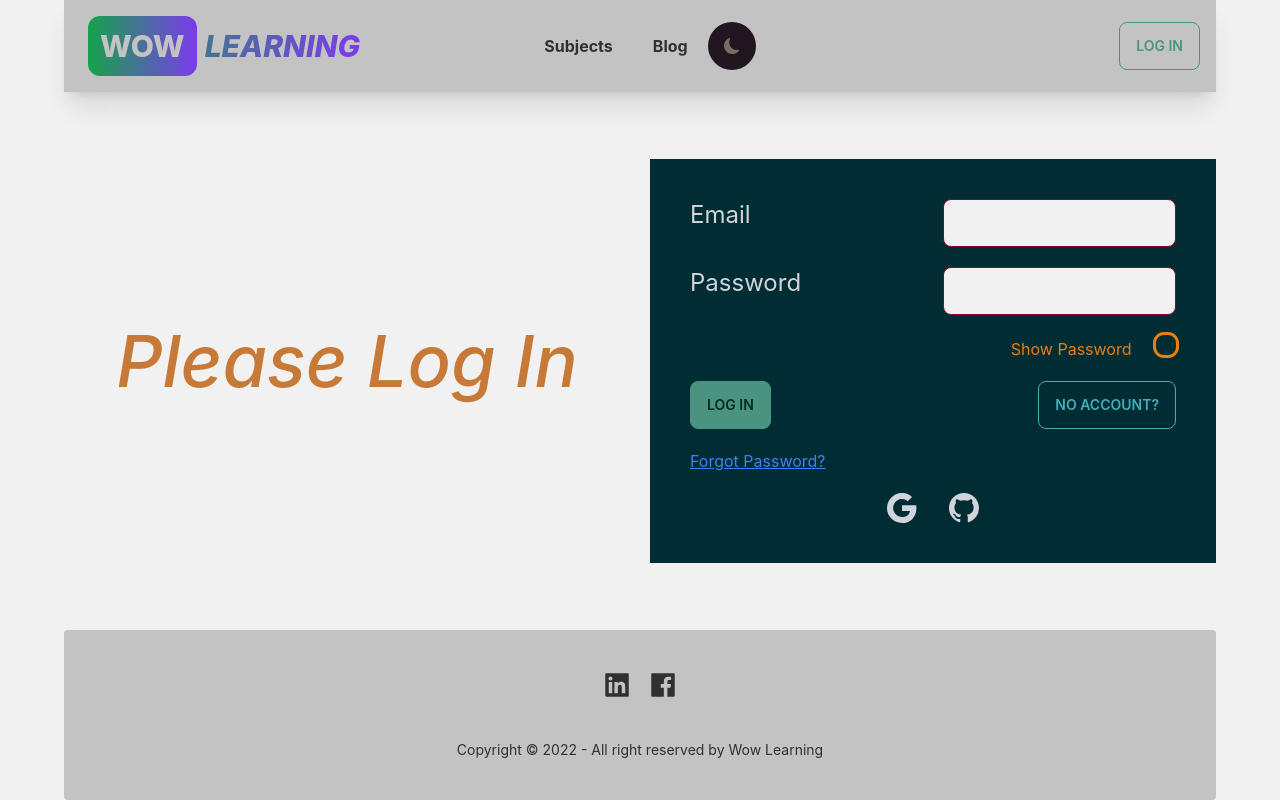
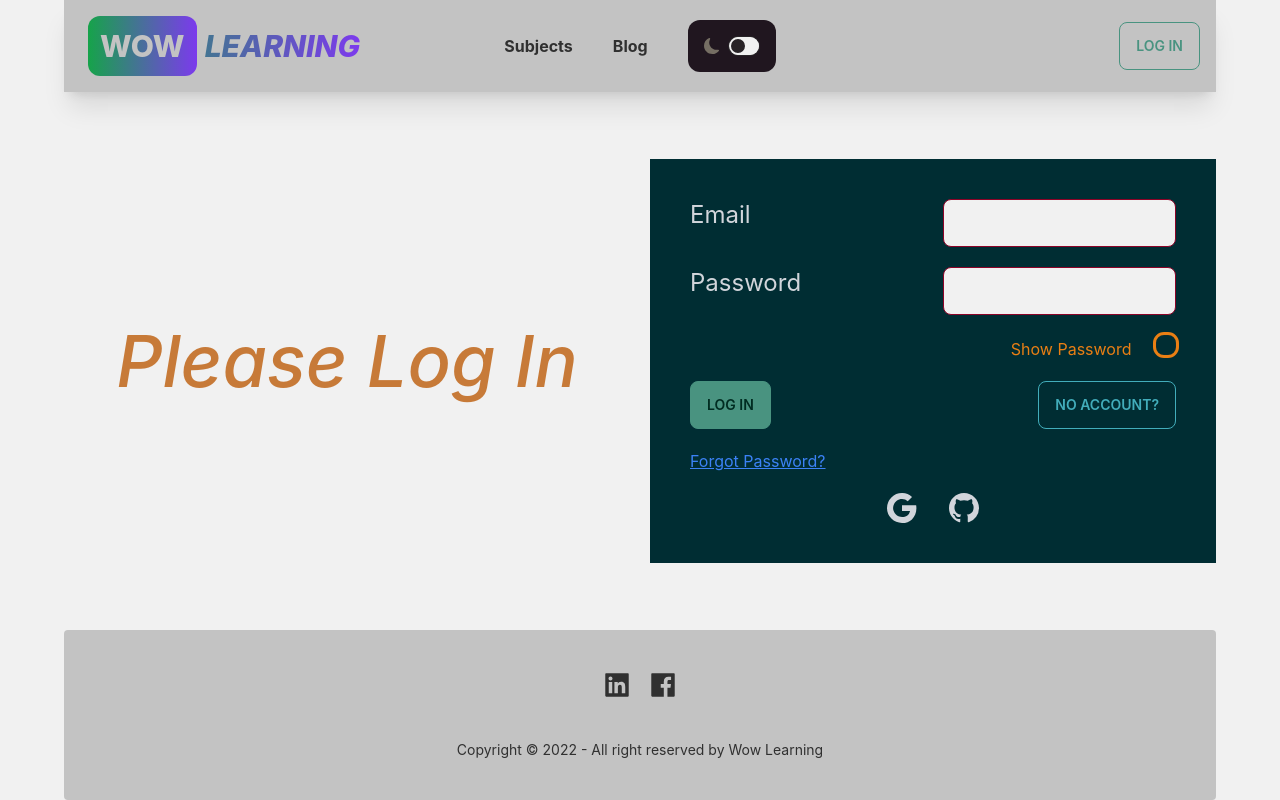
Before and after one commit to SaiemAziz/wow-learning-client, a React (Create React App) app: page /login in a window 1280 px wide. Built offline with nearby package versions, Linux system fonts and the light colour scheme; no server answers.

Commit message:
multiple update

```diff
--- a/src/App.js
+++ b/src/App.js
@@ -15,12 +15,15 @@ function App() {
   return (
     <ThemeContext.Provider value={{ thm, setThm }}>
       <div className="App" data-theme={thm ? "coffee" : "autumn"}>
-        <div className="flex flex-col justify-between max-w-6xl mx-auto md:min-h-screen">
 
+         {/* main site  */}
+        <div className="flex flex-col justify-between max-w-6xl mx-auto min-h-screen">
             <Header />
             <Outlet />
             <Footer />
         </div>
+
+        {/* toast  */}
             <ToastContainer
             position="bottom-center"
             autoClose={5000}
--- a/src/components/AccordionList.js
+++ b/src/components/AccordionList.js
@@ -10,7 +10,11 @@ const AccordionList = ({cat, subjects}) => {
         subjectList = subjects
     return (
         <div className="collapse">
+            {
+                cat === 'All' ?
+                <input type="checkbox" defaultChecked/> :
                 <input type="checkbox" />
+            }
                 <div className="collapse-title text-xl font-medium">
                     <Link className='text-2xl mt-2 hover:underline w-fit mx-auto'>{cat} Subjects <BiChevronDown className='inline'/></Link>
                 </div>
@@ -18,7 +22,7 @@ const AccordionList = ({cat, subjects}) => {
                     {
                         subjectList.map((s, idx)=>{
                             return <Link to={`/courses/subject/${s._id}`}
-                            className='py-0 btn btn-outline btn-info'
+                            className='py-0 btn btn-sm btn-outline btn-info'
                             key = {s._id}
                             >{idx+1}. {s.name}</Link>
                         })
--- a/src/components/Category.js
+++ b/src/components/Category.js
@@ -10,16 +10,18 @@ const Category = () => {
             <p className='mt-10 text-5xl font-bold italic'>All Subjects</p>
             <br />
             <p className='mb-10 text-5xl font-bold italic'>Total: <span className='text-success'>{subjects.length}</span></p>
-            <div className='grid grid-cols-1 sm:grid-cols-2 md:grid-cols-1 lg:grid-cols-2 gap-5 p-5 w-full '>
+            <div className='grid grid-cols-2 sm:grid-cols-3 md:grid-cols-2 lg:grid-cols-3 gap-5 p-5 w-full'>
                 {
                     subjects.map(sub=>{
-                        return <div className='card glass p-5 shadow-xl lg:min-h-[500px]' key={sub._id}
+                        return <div className='card glass p-5 shadow-xl flex flex-col justify-between' key={sub._id}
                         >
-                            <img className='rounded-xl mb-3' src={sub.pic} alt="" />
-                            <p className='text-xl italic'>Category: <span
-                            className='text-accent font-medium'
-                            >{sub.category}</span></p>
-                            <p className='text-3xl mt-3'><span className='text-info font-bold'>{sub.name}</span></p>
+                            <div>
+                                <img className='rounded-xl mb-3 w-full mx-auto' src={sub.pic} alt="" />
+                                <p className='text-xl italic'>Category: <span
+                                className='text-accent font-medium'
+                                >{sub.category}</span></p>
+                                <p className='text-2xl mt-3'><span className='text-info font-bold'>{sub.name}</span></p>
+                            </div>
                             <Link to={`/courses/subject/${sub._id}`} className='btn btn-outline btn-success mt-5'>Details</Link>
                         </div>
                     })
--- a/src/components/Footer.js
+++ b/src/components/Footer.js
@@ -3,7 +3,7 @@ import { Link } from "react-router-dom";
 import {AiFillFacebook, AiFillLinkedin} from 'react-icons/ai'
 const Footer = () => {
   return (
-    <footer className="footer footer-center p-10 bg-base-300 text-base-content rounded">
+    <footer className="footer footer-center p-10 bg-base-300 text-base-content rounded z-50">
       <div>
         <div className="grid grid-flow-col gap-4">
           <a target={"_blank"} href="https://www.linkedin.com/in/md-abu-saiem-aziz-chowdhury-9b7217247/">
--- a/src/components/Header.js
+++ b/src/components/Header.js
@@ -38,26 +38,32 @@ const Header = () => {
       </div>
       <div className="navbar-center hidden md:flex">
         <ul className="menu menu-horizontal p-0">
-          <NavLink className="my-auto mx-5" to="/courses">
+          <NavLink className={({ isActive }) =>
+              isActive ? 'my-auto mx-5 text-success' : 'my-auto mx-5'
+            } to="/courses">
             Subjects
           </NavLink>
-          <NavLink className="my-auto mx-5" to="/blog">
+          <NavLink className={({ isActive }) =>
+              isActive ? 'my-auto mx-5 text-success' : 'my-auto mx-5'
+            } to="/blog">
             Blog
           </NavLink>
 
           <button
-            onClick={() => setThm(!thm)}
+
             data-theme={!thm ? "coffee" : "autumn"}
-            className="rounded-full p-4"
+            className="rounded-xl mx-5 p-4"
           >
             {thm ? (
-              <>
+              <div className="flex items-center">
                 <BsSun />
-              </>
+                <input type="checkbox" className="toggle toggle-sm ml-2 toggle-primary" onClick={() => setThm(!thm)} data-theme='coffee'/>
+              </div>
             ) : (
-              <>
+              <div className="flex items-center">
                 <BsMoonFill />
-              </>
+                <input type="checkbox" className="ml-2 toggle toggle-sm toggle-primary" onClick={() => setThm(!thm)} data-theme='autumn'/>
+              </div>
             )}
           </button>
         </ul>
@@ -78,7 +84,7 @@ const Header = () => {
                 <CgProfile/>
               </div>
             }
-            <Link to="/" onClick={clickedLogout} className="btn btn-error">
+            <Link to="/login" onClick={clickedLogout} className="btn btn-error">
             Log Out
             </Link>
           </div>
@@ -107,24 +113,29 @@ const Header = () => {
           tabIndex={0}
           className="menu menu-compact dropdown-content mt-6 p-0 shadow bg-base-300 rounded-box w-52 z-50 text-left"
         >
-            <NavLink className='p-3' to='/courses'>Subjects</NavLink>
-            <Link className='p-3' to='/courses'>Blog</Link>
+            <NavLink className={({ isActive }) =>
+              isActive ? 'my-2 mx-5 text-success' : 'my-2 mx-5'
+            } to='/courses'>Subjects</NavLink>
+            <NavLink className={({ isActive }) =>
+              isActive ? 'mb-2 mx-5 text-success' : 'mb-2 mx-5'
+            } to='/blog'>Blog</NavLink>
 
-          <li
-            onClick={() => setThm(!thm)}
+          <p
             data-theme={!thm ? "coffee" : "autumn"}
-            className="m-3 mt-0"
+            className="m-3 mt-0 p-4 rounded-b-xl"
           >
             {thm ? (
-              <Link>
+              <div className="flex justify-between items-center">
                 <BsSun />
-              </Link>
+                <input type="checkbox" className="toggle toggle-md toggle-primary" onClick={() => setThm(!thm)} data-theme='coffee'/>
+              </div>
             ) : (
-              <Link>
+              <div className="flex justify-between items-center">
                 <BsMoonFill />
-              </Link>
+                <input type="checkbox" className="toggle toggle-md toggle-primary" onClick={() => setThm(!thm)} data-theme='autumn'/>
+              </div>
             )}
-          </li>
+          </p>
         </ul>
       </div>
     </div>
--- a/src/components/SingleSubject.js
+++ b/src/components/SingleSubject.js
@@ -7,7 +7,7 @@ const SingleSubject = () => {
         <div className='md:mt-10 my-5 card glass p-5 mx-5 text-primary'>
             <h1 className='text-6xl my-5 font-medium'>Details of</h1>
             <h1 className='italic text-6xl font-bold text-info mb-5'>{subject.name}</h1>
-            <img className='w-2/3 mx-auto rounded-2xl shadow-xl'
+            <img className='w-full lg:w-2/3 mx-auto rounded-2xl shadow-xl'
             src={subject.pic} alt="" />
             <p className='text-2xl my-5 text-left'>Category: {subject.category.toUpperCase()}</p>
             <p className='text-2xl mt-5 text-left'>Description:</p>
--- a/src/context/Private.js
+++ b/src/context/Private.js
@@ -5,10 +5,10 @@ import { AuthContext } from "./Auth";
 const Private = ({ children }) => {
   let { user, setRedirect, loading } = useContext(AuthContext);
   let location = useLocation();
-  setRedirect(location.pathname);
 
 
   if (user) {
+    setRedirect(null)
     return children;
   }
   else if (loading)
@@ -18,6 +18,7 @@ const Private = ({ children }) => {
     </div>
   )
   else {
+    setRedirect(location.pathname);
     return <Navigate to="/login" replace></Navigate>;
   }
 };
--- /dev/null
+++ b/src/pages/Blog.js
@@ -0,0 +1,11 @@
+import React from 'react';
+
+const Blog = () => {
+    return (
+        <div>
+
+        </div>
+    );
+};
+
+export default Blog;
--- a/src/pages/Checkout.js
+++ b/src/pages/Checkout.js
@@ -6,7 +6,7 @@ const Checkout = () => {
     let subject = useLoaderData()
     let {user} = useContext(AuthContext)
     return (
-        <div className='card glass p-5 shadow-xl'>
+        <div className='card glass p-5 m-5 shadow-xl'>
             <h1 className='text-4xl font-bold text-success'>!!! WOW !!!</h1>
             <h1 className='text-2xl italic font-bold'>{user.displayName}</h1>
             <img className='mx-auto rounded-full my-4' src={user.photoURL} alt="" />
--- a/src/pages/Subjects.js
+++ b/src/pages/Subjects.js
@@ -7,14 +7,14 @@ const Subjects = () => {
   let { thm } = useContext(ThemeContext);
   let subjects = useLoaderData();
   return (
-    <div className="grid grid-cols-1 md:grid-cols-2 lg:grid-cols-3">
-      <div className={`${thm ? "bg-stone-800" : "bg-info-content"}`}>
+    <div className="grid grid-cols-1 md:grid-cols-5 lg:grid-cols-3">
+      <div className={`${thm ? "bg-stone-800" : "bg-info-content"} md:col-span-2 lg:col-span-1`}>
         <div className={`md:sticky top-24 ${thm ? 'text-gray-300':'text-gray-300'}`}>
           <h1 className="text-3xl mt-10 font-bold border-b-4 rounded-full p-4 mx-6">Categories</h1>
             <Categories subjects={subjects}/>
         </div>
       </div>
-      <div className="lg:col-span-2">
+      <div className="lg:col-span-2 md:col-span-3">
         <Outlet/>
       </div>
     </div>
--- a/src/routes/routes.js
+++ b/src/routes/routes.js
@@ -44,11 +44,11 @@ export const routes = createBrowserRouter([
                         loader: ()=> fetch('https://wow-learning-server-saiemaziz.vercel.app/courses'),
                         element: <Category/>
                     },
-                    {
-                        path: '/courses/all',
-                        loader: ()=> fetch('https://wow-learning-server-saiemaziz.vercel.app/courses'),
-                        element: <Category/>
-                    },
+                    // {
+                    //     path: '/courses/all',
+                    //     loader: ()=> fetch('https://wow-learning-server-saiemaziz.vercel.app/courses'),
+                    //     element: <Category/>
+                    // },
                     {
                         path: '/courses/subject/:id',
                         loader: ({params})=> fetch(`https://wow-learning-server-saiemaziz.vercel.app/courses/subject/${params.id}`),
```
